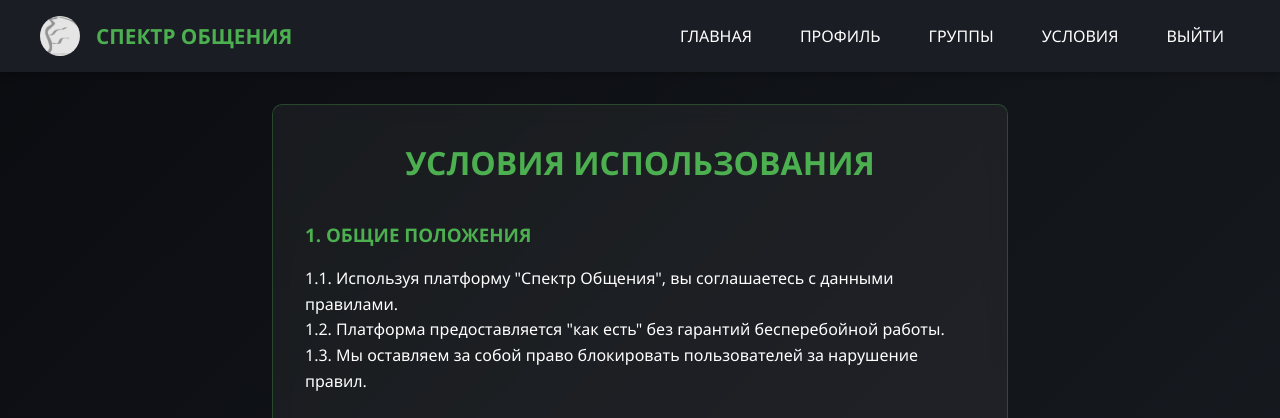
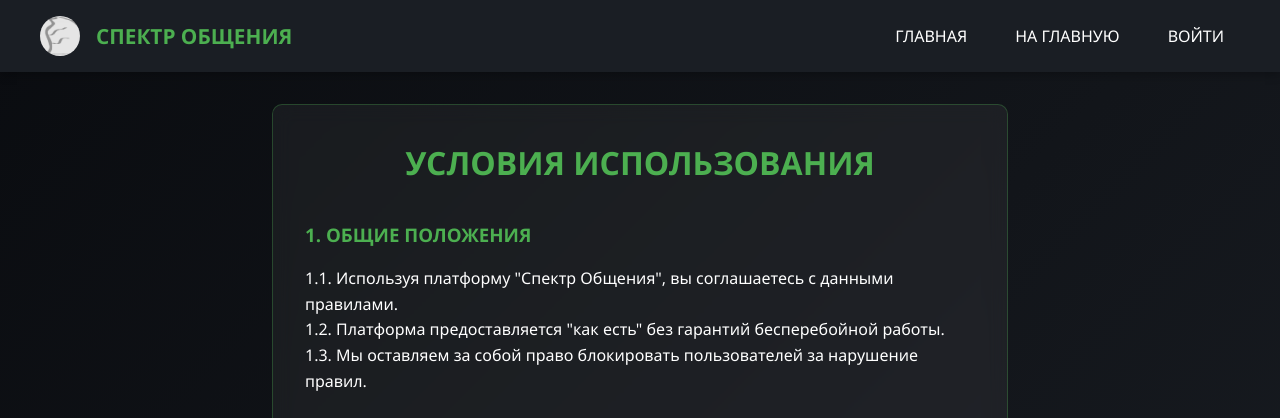
Before and after one commit to zenorvin-a11y/I-ustal-ladno-SPEKTR-, a Flask app: page /terms in a window 1280 px wide. Shown: the top 418 px of the page. Run offline with Flask 3, Linux system fonts and the light colour scheme.

Commit message:
Update terms.html

```diff
--- a/templates/terms.html
+++ b/templates/terms.html
@@ -43,7 +43,6 @@
             height: 40px;
             width: 40px;
             border-radius: 50%;
-            object-fit: cover;
         }
 
         .logo span {
@@ -65,10 +64,12 @@
             font-weight: 500;
             padding: 0.5rem 1rem;
             border-radius: 4px;
+            transition: all 0.3s ease;
         }
 
         .nav-links a:hover {
             background-color: rgba(76, 175, 80, 0.2);
+            color: #4CAF50;
         }
 
         .main-content {
@@ -126,10 +127,18 @@
             </div>
             <div class="nav-links">
                 <a href="/">ГЛАВНАЯ</a>
+                {% if user and not user.is_banned %}
+                <a href="/messages">СООБЩЕНИЯ</a>
+                <a href="/obshchenie">ГРУППЫ</a>
                 <a href="/profile">ПРОФИЛЬ</a>
-                <a href="/groups">ГРУППЫ</a>
-                <a href="/terms">УСЛОВИЯ</a>
+                {% if user.is_admin %}
+                <a href="/admin">АДМИН</a>
+                {% endif %}
                 <a href="/vyhod">ВЫЙТИ</a>
+                {% else %}
+                <a href="/">НА ГЛАВНУЮ</a>
+                <a href="/login/google">ВОЙТИ</a>
+                {% endif %}
             </div>
         </div>
     </nav>
```
